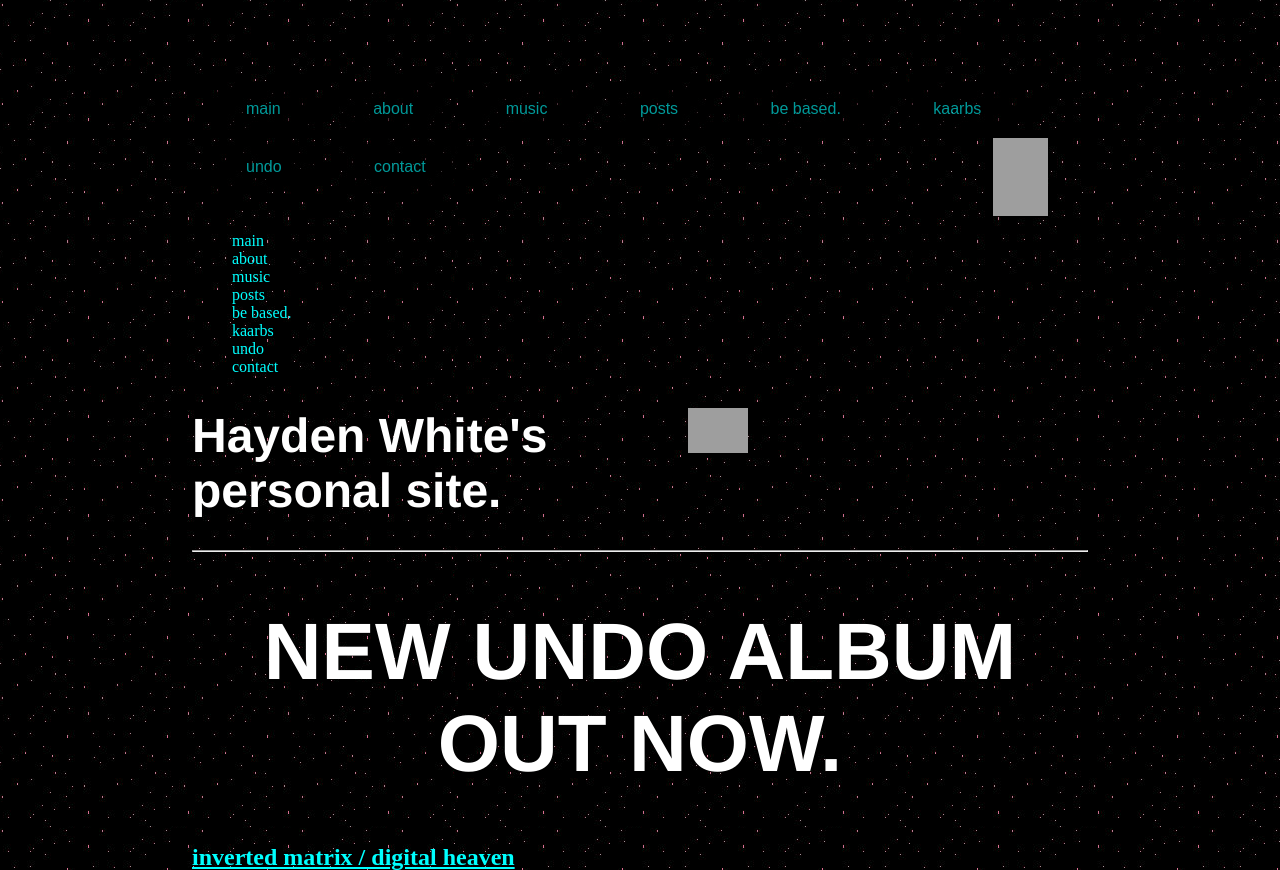
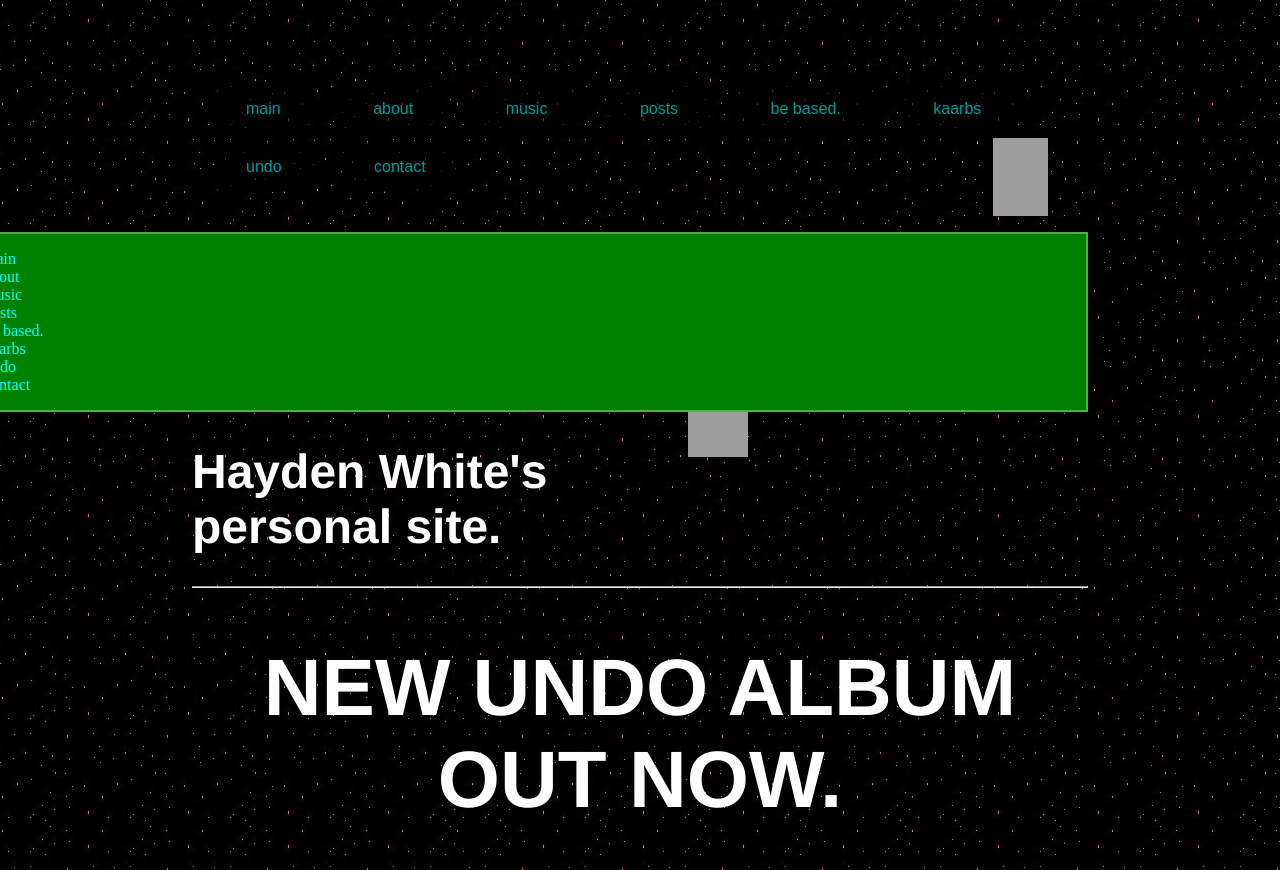
Before and after one commit to whiteVHS/whiteVHS.github.io, a Jekyll site: the page built from test/index.html, in a window 1280 px wide. Shown: the top 870 px of the page. Built offline with Jekyll 4.4.1, drawn with Linux system fonts in a browser that asks for light colours; grey boxes are pictures that could not be loaded.

Commit message:
Update test.html

```diff
--- a/_layouts/test.html
+++ b/_layouts/test.html
@@ -51,9 +51,10 @@
   float: left;
 }
 div.sticky {
-  position: -webkit-sticky; /* Safari */
   position: sticky;
   top: 0;
+  background-color: green;
+  border: 2px solid #4CAF50;
 }
 		</style>
 		<nav>
@@ -70,8 +71,8 @@
     		</div>
 		</ul>
 		</nav>
-
-  <div class="aside"><div class="div.sticky">
+  		<div class="container">
+  <div class="aside" style="margin-left: -250px;"><div class="sticky">
       <ul>
         <li><a href="/" title="Hayden White's personal site">main</a></li>
 	<li><a href="/about" title="About Hayden White">about</a></li>
@@ -83,7 +84,6 @@
 	<li><a href="/contact" title="email me!">contact</a></li>
       </ul>
 </div></div>
-		<div class="container">
 
     {{ content }}
 
```
Lines whose indentation alone changed are shown as unchanged.
